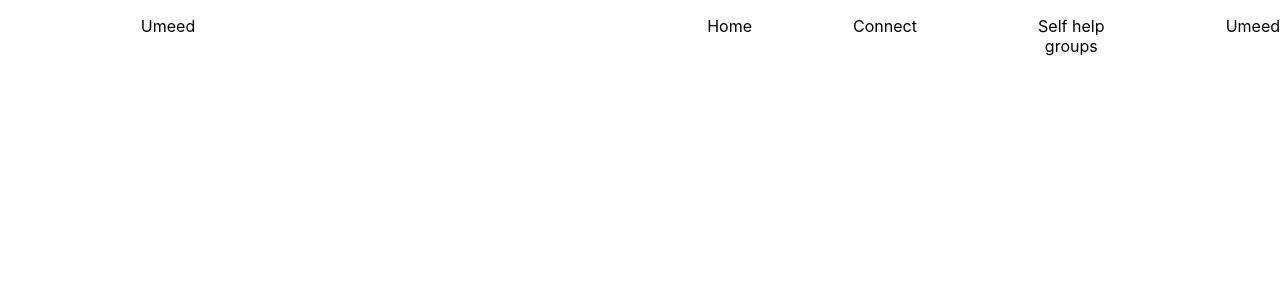
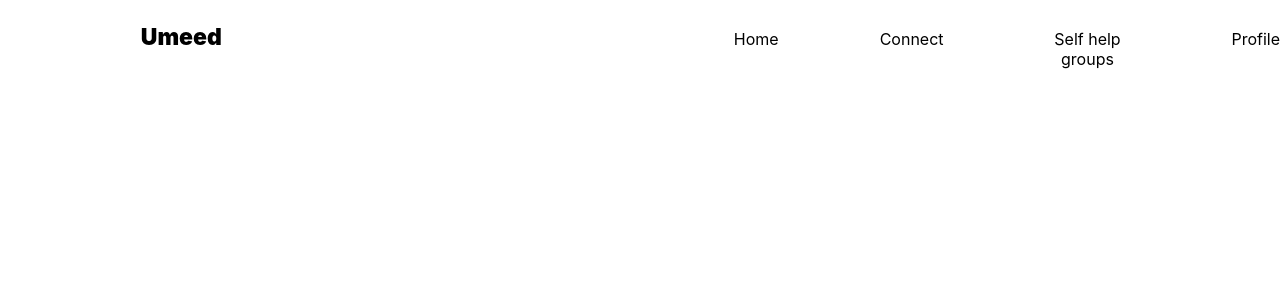
Before and after one commit to BhaveshAnandpara/Umeed, a React (Create React App) app in the folder Umeed/: page / in a window 1280 px wide. Shown: the top 300 px of the page. Built offline with nearby package versions, Linux system fonts and the light colour scheme.

Commit message:
Header Done

```diff
--- a/Umeed/src/Components/Header/Header.css
+++ b/Umeed/src/Components/Header/Header.css
@@ -1,10 +1,23 @@
 .HeaderContainer{
     display: flex;
+    align-items: baseline;
 
 }
 .Hname{
     padding-left: 11%;
+}
+.PHname{
+    font-size: 23px;
+}
+.Hname_Header_anchor{
+    text-decoration: none;
+    font-weight: 900;
+    color: black;
+}
 
+.Header_anchor{
+    text-decoration: none;
+    color: black;
 }
 .HeaderComponents{
     display: flex;
--- a/Umeed/src/Components/Header/Header.jsx
+++ b/Umeed/src/Components/Header/Header.jsx
@@ -4,21 +4,21 @@ export default function Header() {
     return (
         <div className='HeaderContainer'>
             <div className="Hname">
-            <p>Umeed</p>
+            <a  className='Hname_Header_anchor' href=''><p className='PHname'>Umeed</p></a>
             </div>
             <div className="HeaderComponents">
                 <div className="HeaderHome">
-                    <p>Home</p>
+                <a  className='Header_anchor' href=''><p>Home</p></a>
                 </div>
                 <div className="HeaderConnect">
-                    <p>Connect</p>
+                <a className='Header_anchor' href=''><p>Connect</p></a>
                 </div>
                 <div className="HeaderSelfHelp">
-                    <p>Self help groups</p>
+                <a className='Header_anchor' href=''><p>Self help groups</p></a>
 
                 </div>
                 <div className="Headerprofilepic">
-                    <p>Umeed</p>
+                    <p>Profile</p>
 
                 </div>
             </div>
```
